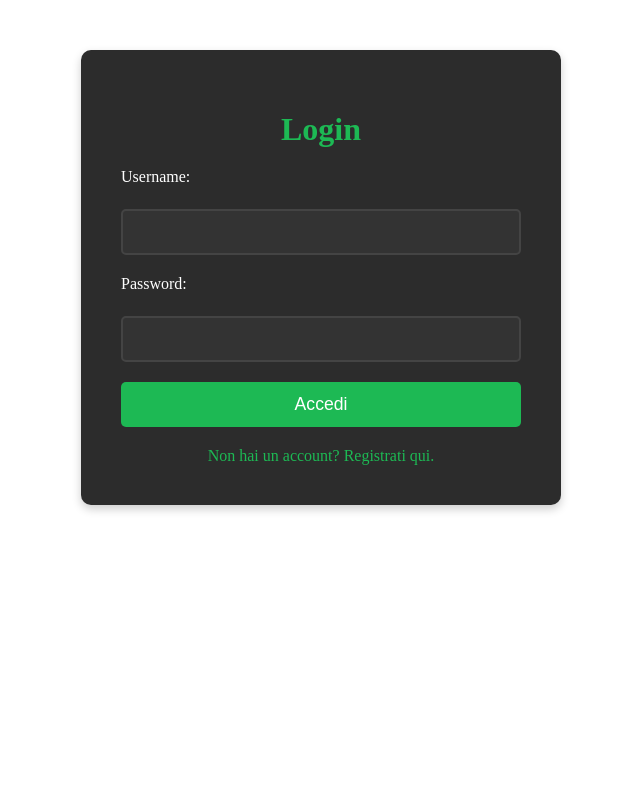
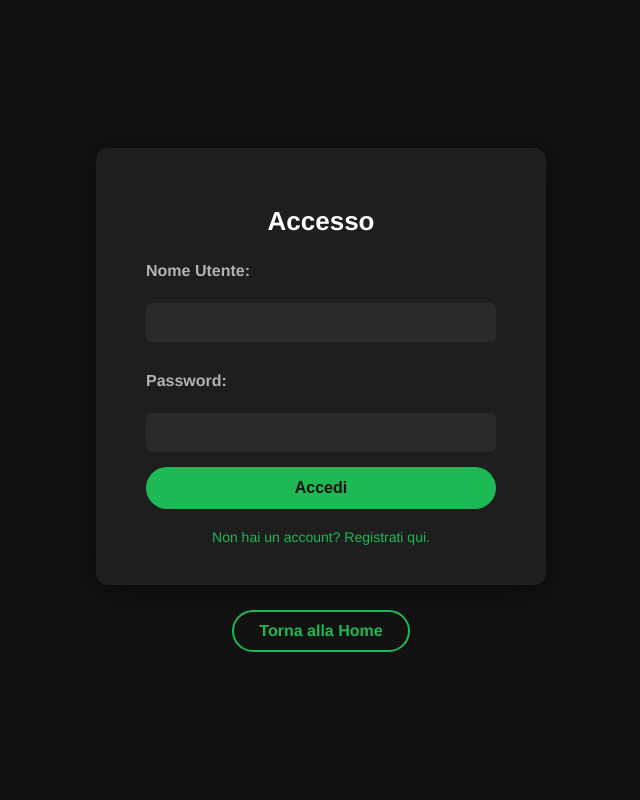
Before and after one commit to tiruzz/RefactoringSpotify, a Flask app: page /accesso in a window 1280 px wide. Shown: the whole page, without its empty margins (319-959 px from the left). Run offline with Flask 3, Linux system fonts and the light colour scheme.

Commit message:
miglioramento css

```diff
--- a/static/css/login.css
+++ b/static/css/login.css
@@ -1,80 +1,117 @@
-/* Stile per il contenitore principale del login */
+/* Stile Spotify per la pagina di Login */
+
+body {
+    font-family: 'Helvetica Neue', Helvetica, Arial, sans-serif;
+    background-color: #121212;
+    color: #FFFFFF;
+    margin: 0;
+    padding: 0;
+    display: flex;
+    flex-direction: column;
+    align-items: center;
+    justify-content: center;
+    min-height: 100vh;
+}
+
+/* Contenitore del form */
 .inizio {
-    background-color: #2c2c2c;
-    border-radius: 10px;
-    padding: 40px;
-    width: 400px;
-    margin: 50px auto;
-    box-shadow: 0 4px 10px rgba(0, 0, 0, 0.2);
-    color: white;
+    background-color: #1E1E1E;
+    padding: 40px 50px;
+    border-radius: 12px;
+    box-shadow: 0 4px 30px rgba(0, 0, 0, 0.5);
+    text-align: center;
+    width: 350px;
 }
 
 /* Titolo */
 .inizio h1 {
-    text-align: center;
-    font-size: 2rem;
-    color: #1db954; /* Colore verde Spotify */
-    margin-bottom: 20px;
+    margin-bottom: 25px;
+    color: #FFFFFF;
+    font-size: 26px;
 }
 
-/* Etichette dei campi */
+/* Etichette e input */
 .inizio label {
-    font-size: 1rem;
-    margin-bottom: 5px;
     display: block;
+    text-align: left;
+    margin: 15px 0 5px;
+    font-weight: bold;
+    color: #B3B3B3;
 }
 
-/* Stile per i campi di input */
-.inizio input {
+.inizio input[type="text"],
+.inizio input[type="password"] {
     width: 100%;
     padding: 12px;
-    margin-bottom: 20px;
-    border: 2px solid #444;
-    border-radius: 5px;
-    background-color: #333;
-    color: white;
-    font-size: 1rem;
+    border: none;
+    border-radius: 6px;
+    background-color: #2A2A2A;
+    color: #FFFFFF;
+    margin-bottom: 15px;
+    box-sizing: border-box;
 }
 
 .inizio input:focus {
     outline: none;
-    border-color: #1db954; /* Colore verde Spotify quando il campo è selezionato */
+    box-shadow: 0 0 0 2px #1DB954;
 }
 
-/* Stile per il bottone di login */
+/* Pulsante di accesso */
 .inizio button {
+    background-color: #1DB954;
+    color: #121212;
+    border: none;
+    padding: 12px 20px;
+    border-radius: 25px;
+    cursor: pointer;
+    font-size: 16px;
+    font-weight: bold;
     width: 100%;
-    padding: 12px;
-    background-color: #1db954; /* Colore verde Spotify */
-    border: none;
-    border-radius: 5px;
-    color: white;
-    font-size: 1.1rem;
-    cursor: pointer;
     transition: background-color 0.3s ease;
 }
 
 .inizio button:hover {
-    background-color: #1ed760; /* Colore verde chiaro quando il bottone viene hoverato */
+    background-color: #1ed760;
 }
 
 /* Messaggio di errore */
 .errore {
-    font-size: 1rem;
-    text-align: center;
+    color: #FF4C4C;
     margin-top: 10px;
+    font-weight: bold;
 }
 
-/* Link per registrarsi */
+/* Link registrazione */
 .inizio a {
     display: block;
-    text-align: center;
-    color: #1db954; /* Colore verde Spotify per il link */
+    margin-top: 20px;
+    color: #1DB954;
     text-decoration: none;
-    margin-top: 20px;
-    font-size: 1rem;
+    font-size: 14px;
 }
 
 .inizio a:hover {
     text-decoration: underline;
 }
+
+/* Contenitore bottone home */
+.button-container {
+    margin-top: 25px;
+}
+
+.home-btn {
+    display: inline-block;
+    padding: 10px 25px;
+    background-color: transparent;
+    color: #1DB954;
+    text-decoration: none;
+    border: 2px solid #1DB954;
+    border-radius: 25px;
+    font-weight: bold;
+    transition: all 0.3s ease;
+}
+
+.home-btn:hover {
+    background-color: #1DB954;
+    color: #121212;
+}
--- a/templates/base.html
+++ b/templates/base.html
@@ -13,7 +13,6 @@
         <header>
             <nav>
                 <a href="{{ url_for('home.home_page') }}">Home</a>
-                <a href="{{ url_for('home.search') }}">Search</a>
                 <a href="{{ url_for('auth.login') }}">Login</a>
             </nav>
         </header>
@@ -54,6 +53,7 @@
         </div>
     </div>
 
+
     <script>
         function sharePlaylist() {
             const spotifyUrl = "{{ spotify_url }}";  // Usa il link Spotify passati dal server
--- a/templates/login.html
+++ b/templates/login.html
@@ -5,9 +5,9 @@
 
 <body>
     <div class="inizio">
-        <h1>Login</h1>
+        <h1>Accesso</h1>
         <form method="POST">
-            <label>Username:</label><br>
+            <label>Nome Utente:</label><br>
             <input type="text" name="username" required><br>
             <label>Password:</label><br>
             <input type="password" name="password" required><br>
@@ -18,4 +18,9 @@
         </form>
         <a href="{{ url_for('account.register') }}">Non hai un account? Registrati qui.</a>
     </div>
+
+    <!-- Bottoni "Torna alla Home" -->
+    <div class="button-container">
+        <a href="{{ url_for('home.home_page') }}" class="home-btn">Torna alla Home</a>
+    </div>
 </body>
```
Also changed, not shown: static/css/home-page.css (+26 -0 lines), static/css/registrazione.css (+81 -44 lines), templates/home-page.html (+37 -3 lines), templates/registrazione.html (+6 -1 lines), instance/users.db, 1 other file.
